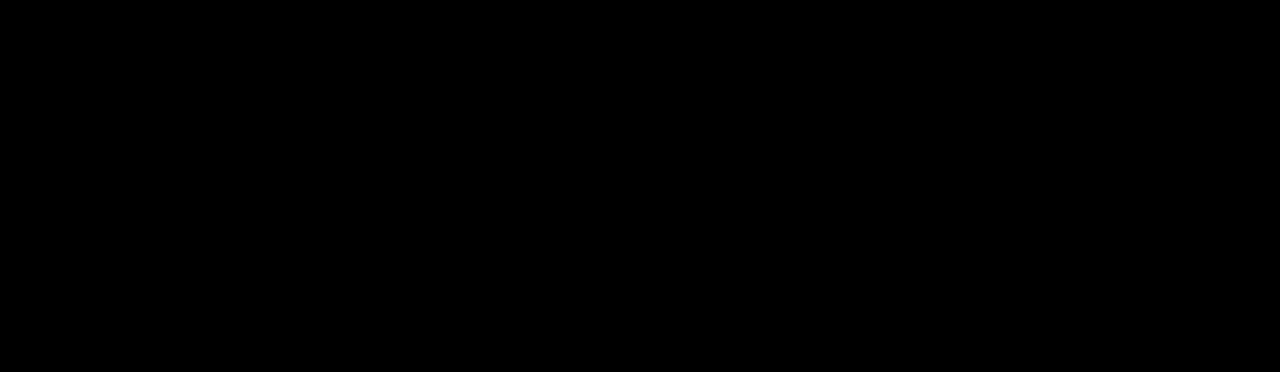
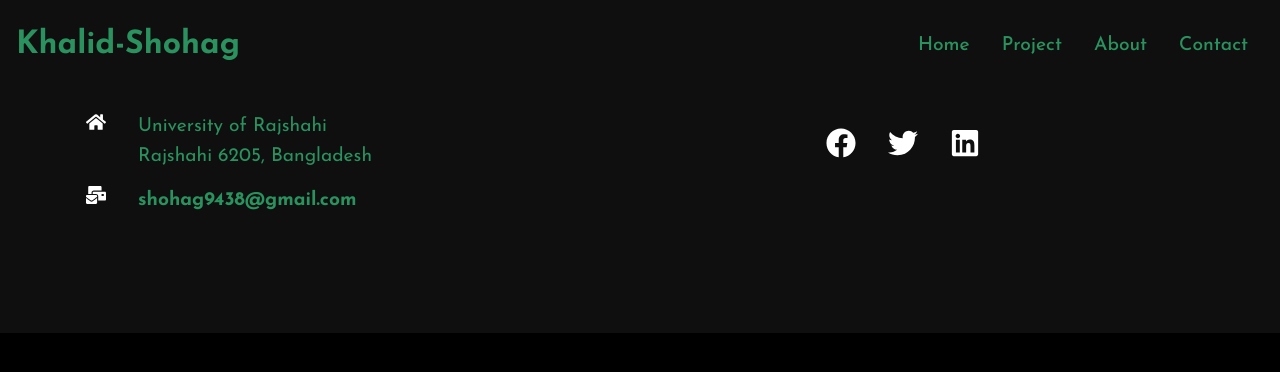
Before and after one commit to khalid-shohag/khalid-shohag.github.io, a React (Create React App) app: page /project in a window 1280 px wide. Shown: the top 372 px of the page. Built offline with nearby package versions, Linux system fonts and the light colour scheme.

Commit message:
pass add navbar and footer to other pages

```diff
--- a/src/routes/About.js
+++ b/src/routes/About.js
@@ -1,9 +1,12 @@
 import React from 'react'
+import Footer from '../components/Footer'
+import Navbar from '../components/Navbar'
 
 const About = () => {
   return (
     <div>
-      About
+      <Navbar />
+      <Footer />
     </div>
   )
 }
--- a/src/routes/Contact.js
+++ b/src/routes/Contact.js
@@ -1,9 +1,12 @@
 import React from 'react'
+import Footer from '../components/Footer'
+import Navbar from '../components/Navbar'
 
 const Contact = () => {
   return (
     <div>
-      Contact
+      <Navbar />
+      <Footer />
     </div>
   )
 }
--- a/src/routes/Project.js
+++ b/src/routes/Project.js
@@ -1,9 +1,12 @@
 import React from 'react'
+import Footer from '../components/Footer'
+import Navbar from '../components/Navbar'
 
 const Project = () => {
   return (
     <div>
-      Project
+      <Navbar />
+      <Footer />
     </div>
   )
 }
```
